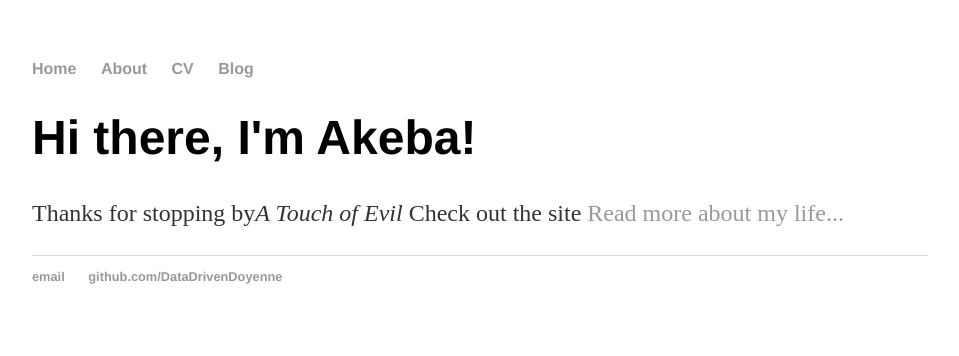
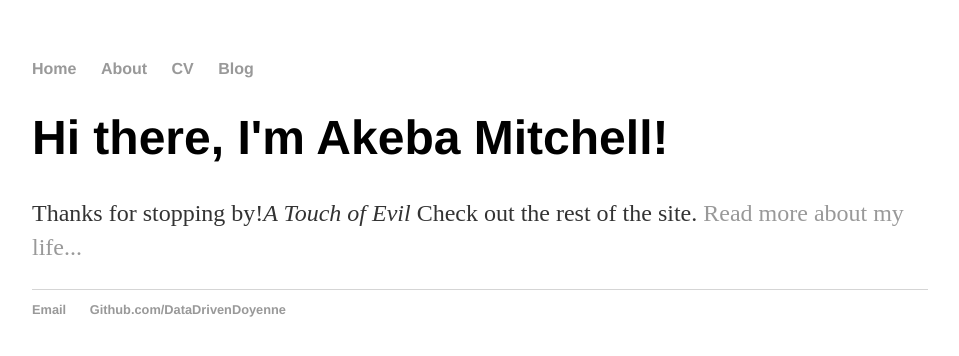
Before and after one commit to DataDrivenDoyenne/DataDrivenDoyenne.github.io, a Jekyll site: the page built from index.html, in a window 1280 px wide. Shown: the top 356 px of the page, without its empty margins (160-1119 px from the left). Built offline with Jekyll 4.4.1, drawn with Linux system fonts in a browser that asks for light colours; Markdown is read by kramdown in place of the engine named in the settings.

Commit message:
Update index.html

```diff
--- a/index.html
+++ b/index.html
@@ -1,30 +1,8 @@
-<!DOCTYPE html>
-<html>
-	<head>
-		<title>Akeba Mitchell</title>
-			<!-- link to main stylesheet -->
-		<link rel="stylesheet" type="text/css" href="/css/main.css">
-	</head>
-	<body>
-		<nav>
-    		<ul>
-        		<li><a href="/">Home</a></li>
-	        	<li><a href="/about">About</a></li>
-        		<li><a href="/cv">CV</a></li>
-        		<li><a href="/blog">Blog</a></li>
-    		</ul>
-		</nav>
-		<div class="container">
-    		<div class="blurb">
-        		<h1>Hi there, I'm Akeba!</h1>
-				<p>Thanks for stopping by<em>A Touch of Evil</em> Check out the site <a href="/about">Read more about my life...</a></p>
-    		</div><!-- /.blurb -->
-		</div><!-- /.container -->
-		<footer>
-    		<ul>
-        		<li><a href="mailto:Akeba.Mitchell@gmail.com">email</a></li>
-        		<li><a href="https://github.com/DataDrivenDoyenne">github.com/DataDrivenDoyenne</a></li>
-			</ul>
-		</footer>
-	</body>
-</html>
+---
+layout: default
+title: Akeba Mitchell, Senior Data Analyst
+---
+<div class="blurb">
+	<h1>Hi there, I'm Akeba Mitchell!</h1>
+	<p>Thanks for stopping by!<em>A Touch of Evil</em> Check out the rest of the site. <a href="/about">Read more about my life...</a></p>
+</div><!-- /.blurb -->
```
